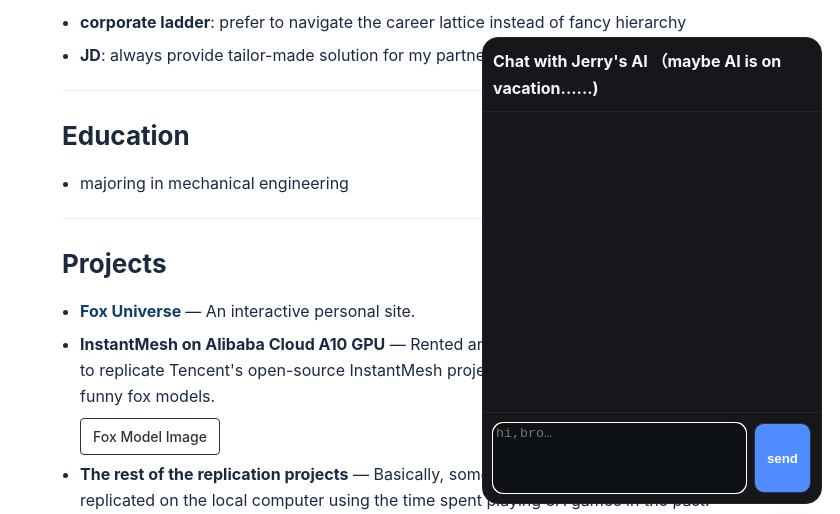
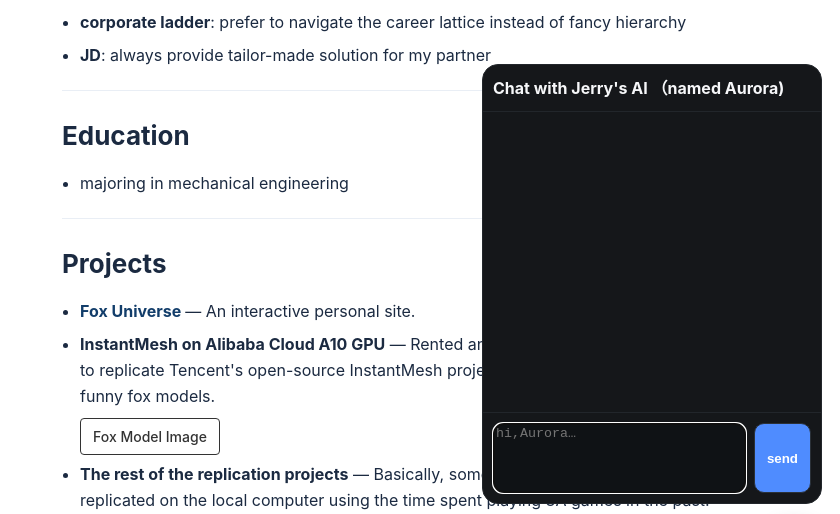
Before and after one commit to mattielikemetoooooo/resume, a plain HTML site: page index.html in a window 1280 px wide. Both pictures are taken after a click on the element "Skr". Shown: the part 210-724 px from the top of the page, 440-1280 px from the left. Drawn offline with Linux system fonts and the light colour scheme; no server answers.

Commit message:
Update index.html

```diff
--- a/index.html
+++ b/index.html
@@ -370,10 +370,10 @@
 
   <div id="chat-fab">Skr</div>
   <div id="chat-panel" role="dialog" aria-label="Freestyle">
-    <div style="padding:10px;border-bottom:1px solid #22262b;font-weight:700">Chat with Jerry's AI （maybe AI is on vacation......)</div>
+    <div style="padding:10px;border-bottom:1px solid #22262b;font-weight:700">Chat with Jerry's AI （named Aurora)</div>
     <div id="chat-log"></div>
     <div id="chat-input">
-      <textarea id="chat-text" placeholder="hi,bro…"></textarea>
+      <textarea id="chat-text" placeholder="hi,Aurora…"></textarea>
       <button id="chat-send">send</button>
     </div>
   </div>
```
